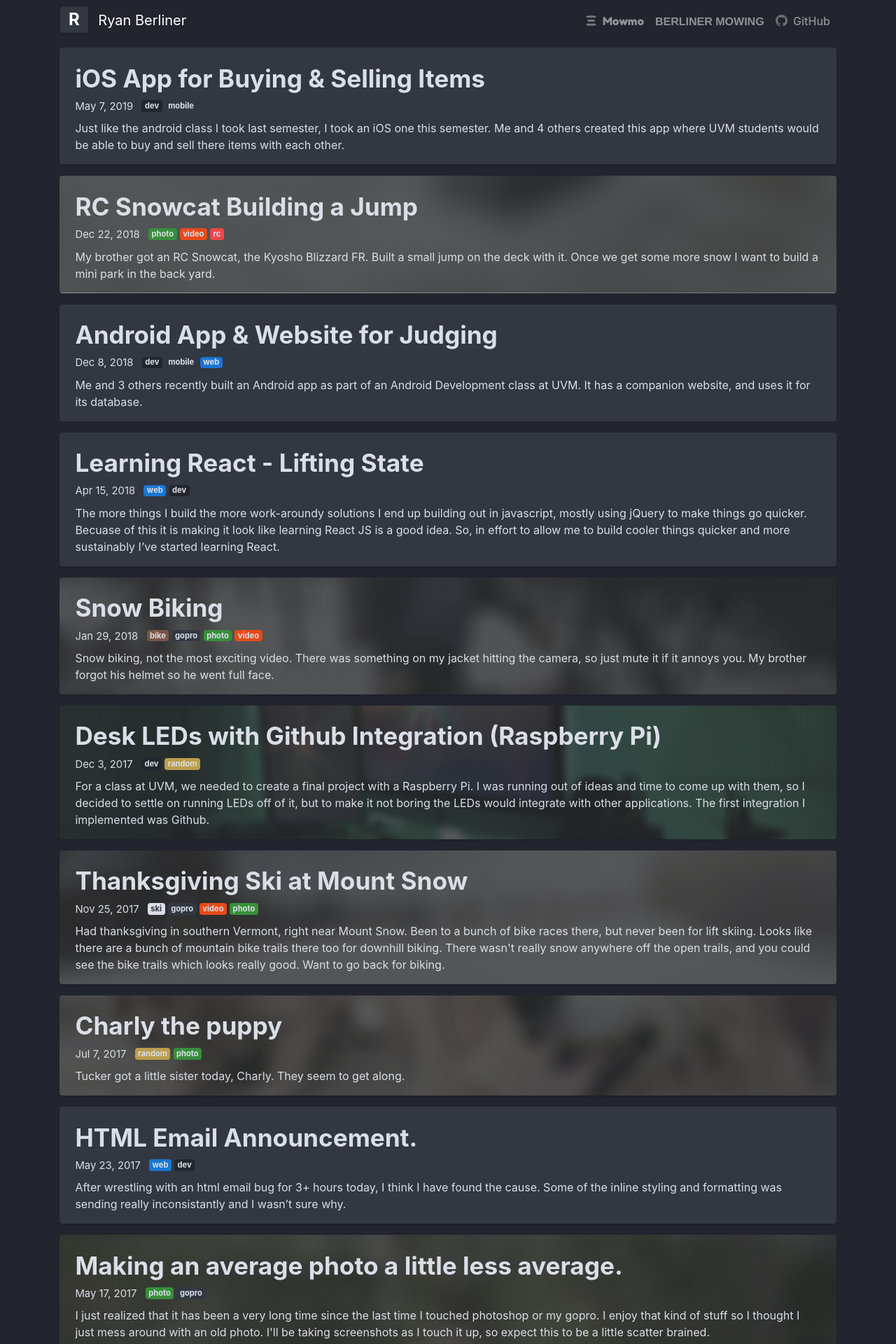
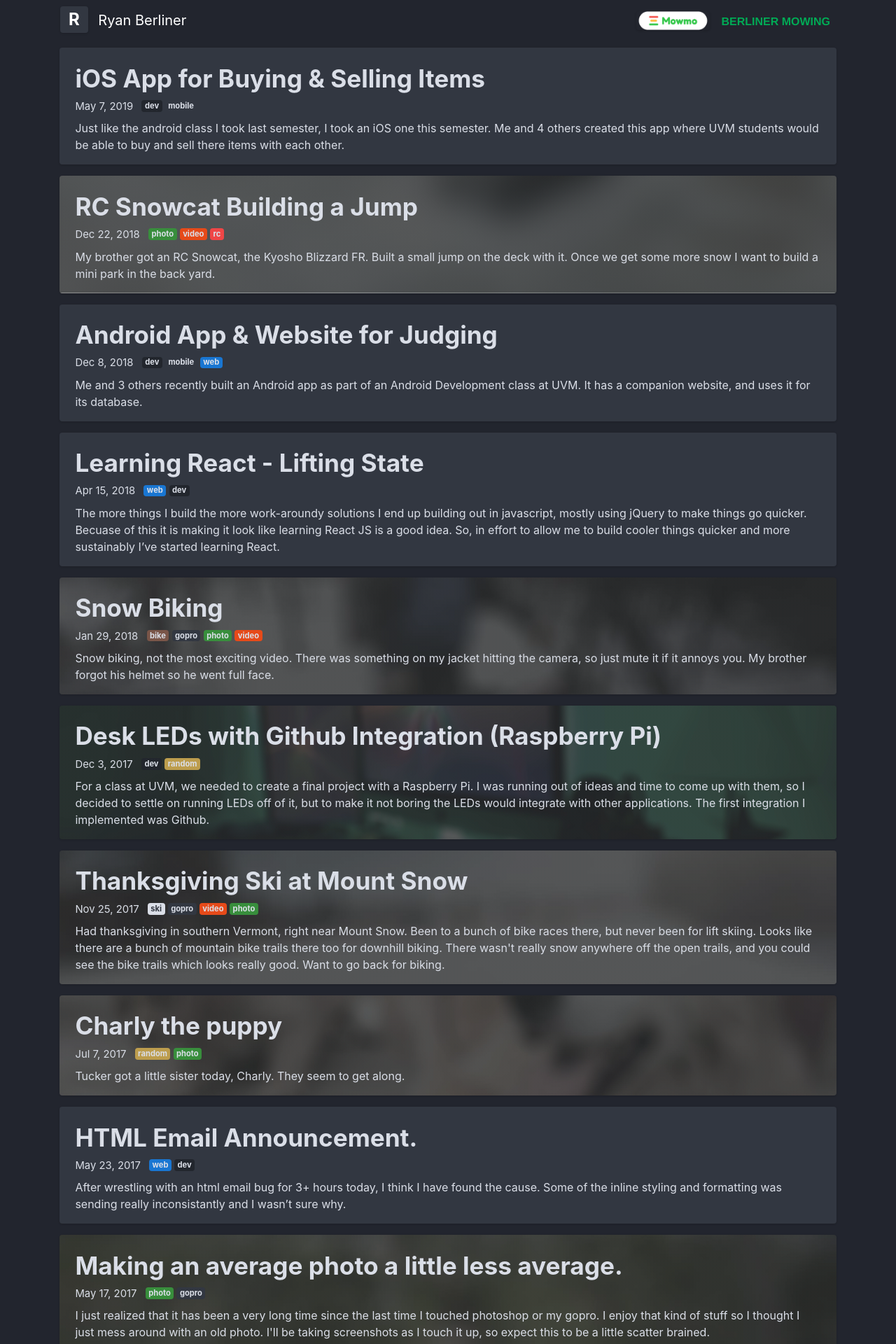
Before and after one commit to RyanBerliner/ryanberliner.github.io, a Jekyll site: the page built from index.html, in a window 1280 px wide. Shown: the top 1920 px of the page at 70% size. Built offline with Jekyll 4.4.1, drawn with Linux system fonts in a browser that asks for light colours; nearby versions of some CDN libraries.

Commit message:
changed nav links

```diff
--- a/_includes/header.html
+++ b/_includes/header.html
@@ -11,19 +11,13 @@
       <ul class="navbar-nav ml-auto">
         <li class="nav-item">
           <a class="nav-link" href="https://mowmolawn.com" target="_blank">
-            <img src="{{ site.baseurl }}/img/icons/logo-white.svg" alt="Mowmo Lawn Logo" class="mowmo-icon">
-            <span style="font-family: 'Fredoka One', sans-serif;">Mowmo</span>
+            <img src="{{ site.baseurl }}/img/icons/mowmo-logo.png" alt="Mowmo Lawn Logo" class="mowmo-icon">
+            <span class="sr-only">Mowmo</span>
           </a>
         </li>
         <li class="nav-item">
           <a class="nav-link" href="https://berlinermowing.com" target="_blank">
-            <strong style="font-family: Helvetica">BERLINER MOWING</strong>
-          </a>
-        </li>
-        <li class="nav-item">
-          <a class="nav-link" href="https://github.com/{{ site.github_username }}" target="_blank">
-            <img src="{{ site.baseurl }}/img/icons/github.png" alt="GitHub Logo">
-            <span style="font-weight: 500;">GitHub</span>
+            <strong style="font-family: Helvetica; color: #00aa55;">BERLINER MOWING</strong>
           </a>
         </li>
       </ul>
--- a/_scss/parts/_header.scss
+++ b/_scss/parts/_header.scss
@@ -14,20 +14,9 @@ header:not(.post-header) {
     }
   }
   img {
-    width: 17px;
-    vertical-align: middle;
-    margin-bottom: 3px;
-    margin-right: 4px;
-    opacity: .4;
-    &.mowmo-icon {
-      width: 15px;
-    }
-  }
-  .nav-link:hover,
-  .nav-link:focus {
-    img {
-      opacity: .7;
-    }
+    width: 105px;
+    margin-top: -4px;
+    margin-bottom: 0;
   }
 
 }
```
